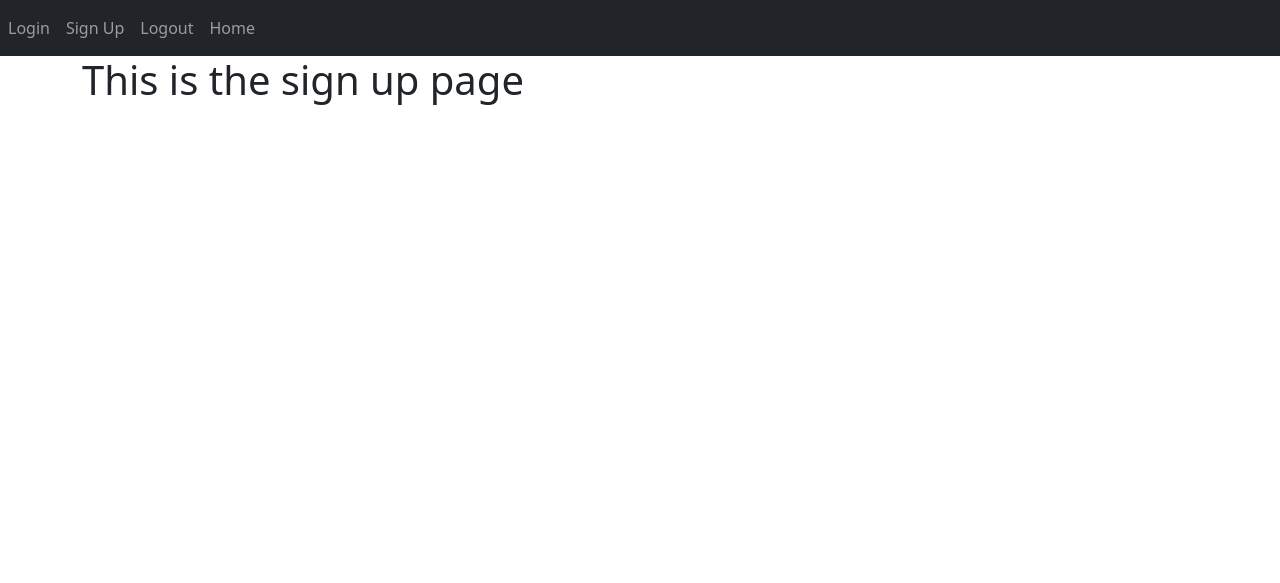
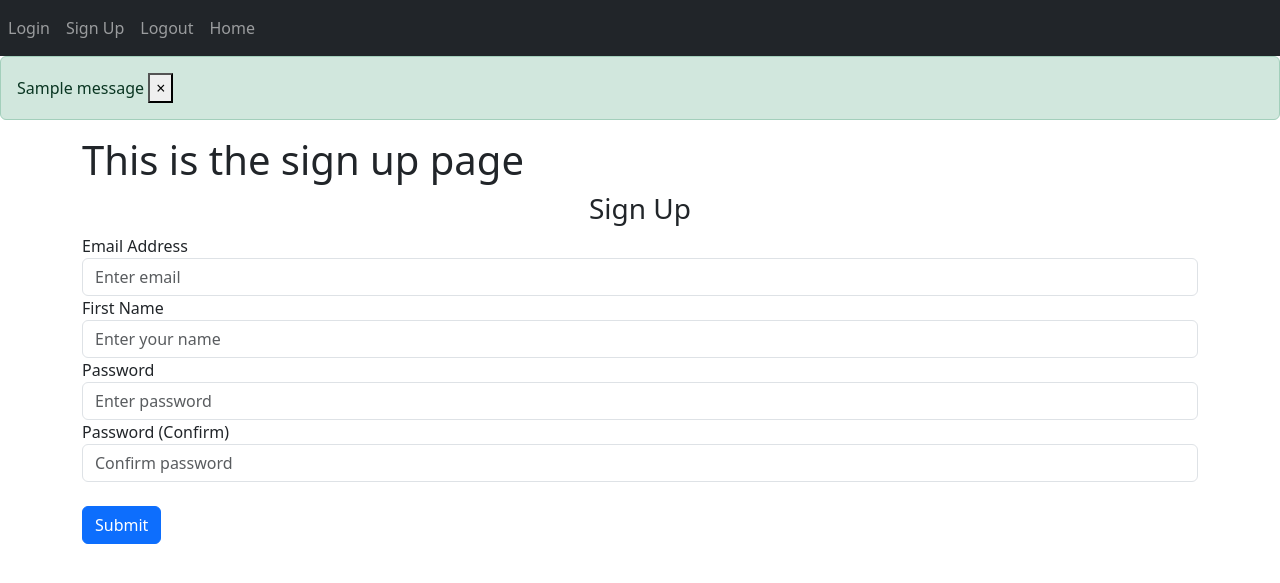
Before and after one commit to DinoG73/python-flask, a Flask app: page /sign-up in a window 1280 px wide. Shown: the top 583 px of the page. Run offline with Flask 3, Linux system fonts and the light colour scheme; tables that the repository leaves empty hold one stand-in row (values such as "Sample post"); one stand-in notice (Sample message) is shown.

Commit message:
Start with SQL and complete the html

```diff
--- a/website/auth.py
+++ b/website/auth.py
@@ -1,15 +1,39 @@
-from flask import Blueprint, render_template
+from flask import Blueprint, render_template, request, flash
 
 auth = Blueprint('auth', __name__)
 
-@auth.route('/login')
+@auth.route('/login', methods=['GET', 'POST'])
 def login():
-    return render_template("login.html")
+    # data = request.form
+    # print(data)
+    return render_template("login.html", textVar="Testing", user="Bruno", boolean=True,)
 
 @auth.route('logout')
 def logout():
     return "<p>Logout</p>"
 
-@auth.route('/sign-up')
+@auth.route('/sign-up', methods=['GET', 'POST'])
 def sign_up():
+    if request.method == 'POST':
+        email = request.form.get('email')
+        first_name = request.form.get('first_name')
+        password1 = request.form.get('password1')
+        password2 = request.form.get('password2')
+
+        if len(email) < 4:
+            flash('Email must be greater than 3 characters', category='error')
+            pass
+        elif len(first_name) < 2:
+            flash('First name must be greater than 1 character', category='error')
+            pass
+        elif password1 != password2:
+            flash('Passwords dont\'t match.', category='error')
+            pass
+        elif len(password1) < 7:
+            flash('Password must be at least 7 characters', category='error')
+            pass
+        else:
+            # add user to database
+            flash('Account created!', category='success')
+
     return render_template("sign_up.html")
--- a/website/templates/base.html
+++ b/website/templates/base.html
@@ -29,6 +29,29 @@
             </div>
         </div>
     </nav>
+
+    {% with messages = get_flashed_messages(with_categories=true) %}
+    {% if messages %}
+        {% for category, message in messages %}
+        {% if category == 'error' %}
+        <div class="alert alert-danger alert-dismissible fade show" role="alert">
+            {{ message }}
+            <button type="button" class="close" data-bs-dismiss="alert">
+                <span aria-hidden="true">&times;</span>
+            </button>
+        </div>
+        {% else %}
+        <div class="alert alert-success alert-dismissible fade show" role="alert">
+            {{ message }}
+            <button type="button" class="close" data-bs-dismiss="alert">
+                <span aria-hidden="true">&times;</span>
+            </button>
+        </div>
+        {% endif %}
+        {% endfor %}
+    {% endif %}
+    {% endwith %}
+
     <div class="container">
         {% block content %}
         {% endblock %}
@@ -43,7 +66,7 @@
         integrity="sha384-Y4oOpwW3duJdCWv5ly8SCFYWqFDsfob/3GkgExXKV4idmbt98QcxXYs9UoXAB7BZ"
         crossorigin="anonymous"></script>
 
-    <script type="text/javascript" src="{{ url_for('static', filename='index.js') }}"></script>
+    <!-- <script type="text/javascript" src="{{ url_for('static', filename='index.js') }}"></script> -->
 </body>
 
 </html>
--- a/website/templates/sign_up.html
+++ b/website/templates/sign_up.html
@@ -2,4 +2,30 @@
 
 {% block content %}
 <h1>This is the sign up page</h1>
+<form action="" method="post">
+    <h3 align="center">Sign Up</h3>
+    <div class="form-group">
+        <label for="email">Email Address</label>
+        <input type="email" name="email" id="email" placeholder="Enter email" class="form-control">
+
+    </div>
+    <div class="form-group">
+        <label for="first_name">First Name</label>
+        <input type="text" name="first_name" id="first_name" placeholder="Enter your name" class="form-control">
+
+    </div>
+    <div class="form-group">
+        <label for="password1">Password</label>
+        <input type="password" name="password1" id="password1" placeholder="Enter password" class="form-control">
+
+    </div>
+    <div class="form-group">
+        <label for="password2">Password (Confirm)</label>
+        <input type="password" name="password2" id="password2" placeholder="Confirm password" class="form-control">
+
+    </div>
+
+    <br>
+    <button type="submit" class="btn btn-primary">Submit</button>
+</form>
 {% endblock %}
```
Also changed, not shown: website/__init__.py (+16 -0 lines), website/models.py (+18 -0 lines), website/templates/login.html (+24 -0 lines).
